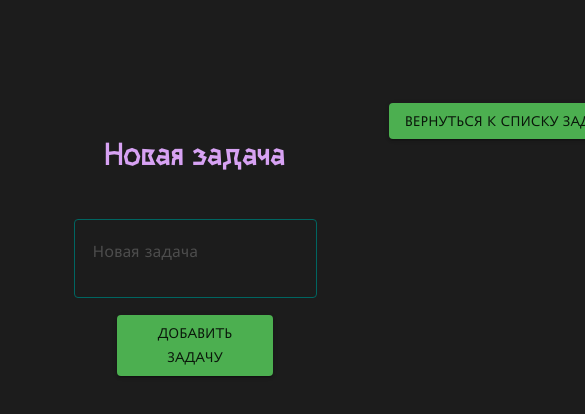
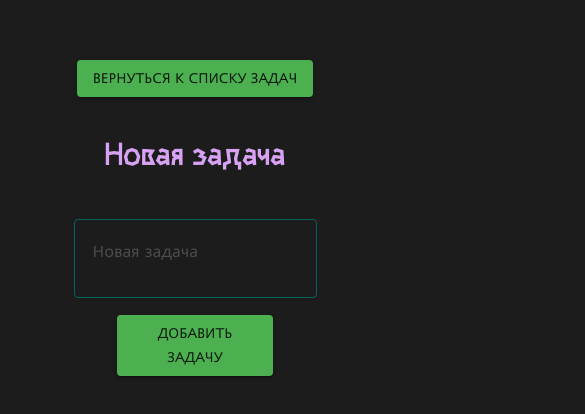
Before and after one commit to talfril/toDo, a Next.js app: page /addTaskPage in a window 390 px wide. Shown: the part 204-618 px from the top of the page, 585 px wide, since content can reach past the window. Built offline with nearby package versions, Linux system fonts and the light colour scheme.

Commit message:
completed

```diff
--- a/src/pages/addTaskPage.module.scss
+++ b/src/pages/addTaskPage.module.scss
@@ -22,6 +22,8 @@
 @media (max-width: 480px) {
   .returnButton {
     position: static;
+    top: 0;
+    left: 0;
   }
 
 }
--- a/src/pages/addTaskPage.tsx
+++ b/src/pages/addTaskPage.tsx
@@ -33,7 +33,6 @@ const AddTaskPage: React.FC = () => {
 
   return (
     <Layout>
-      {" "}
       <Button
         aria-label='Добавить новую задачу'
         className={styles.returnButton}
```
